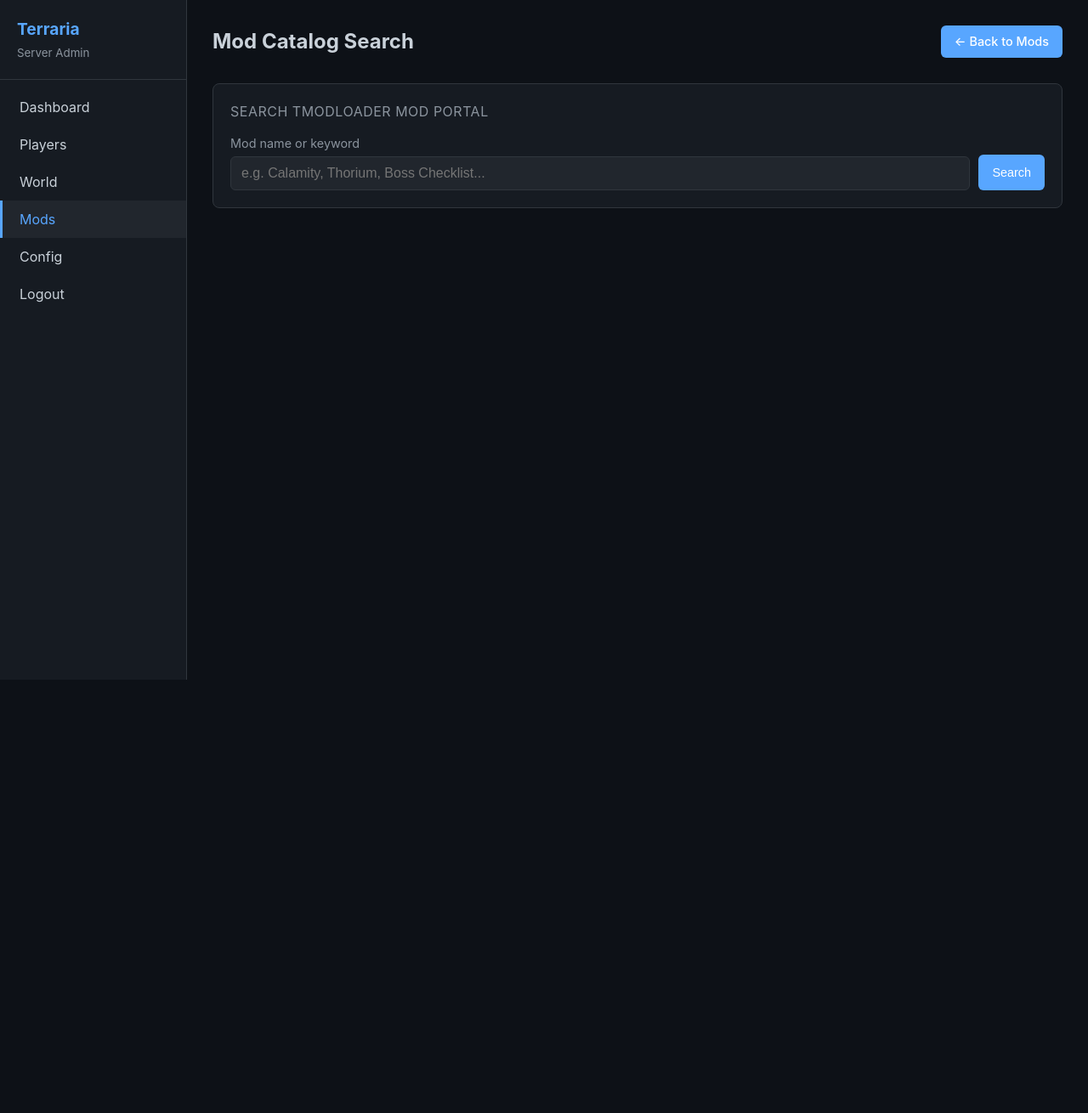
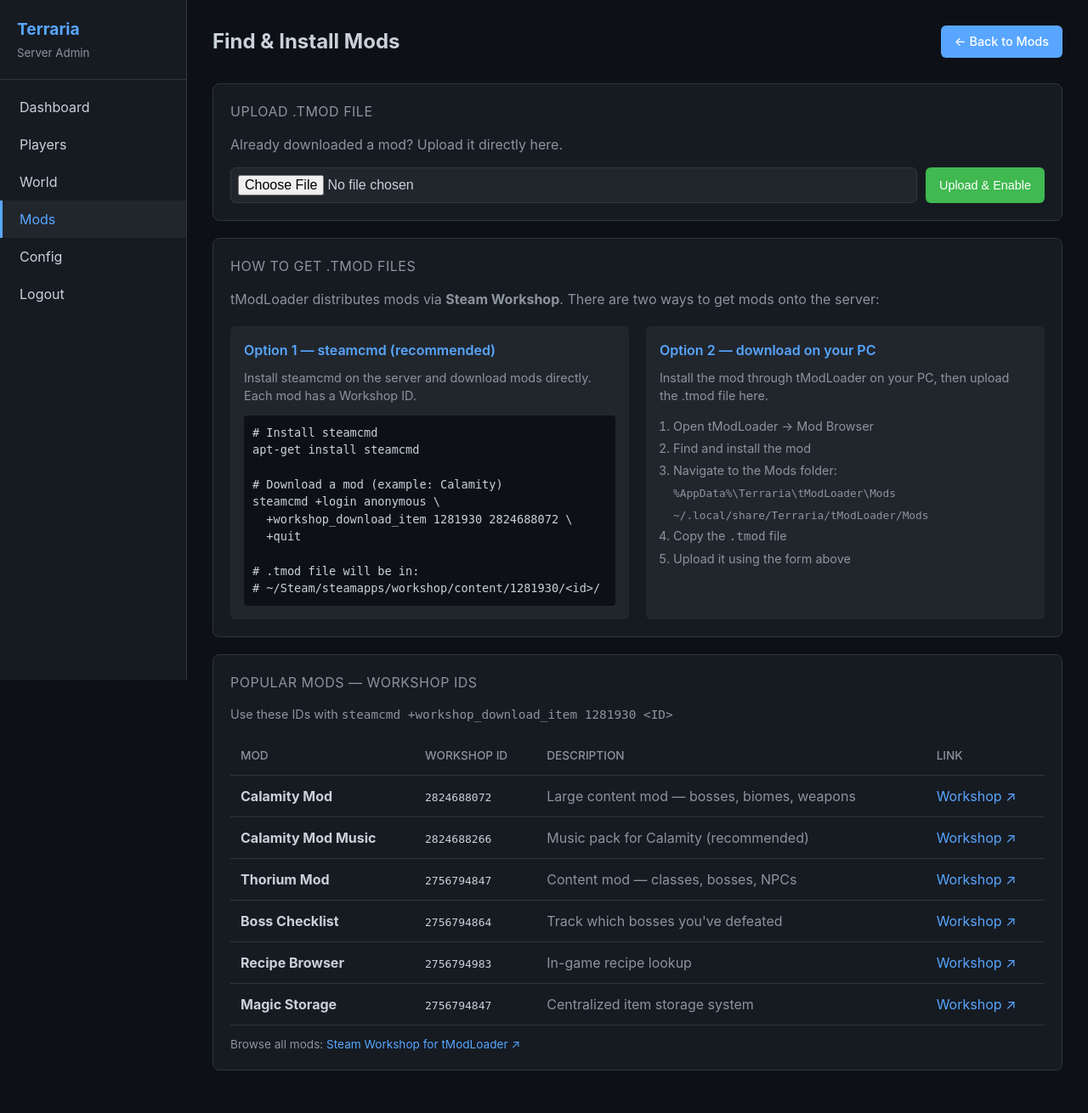
Before and after one commit to Melnikov37/Terraria-Server, a Flask app: page /mods/search in a window 1280 px wide. Shown: the whole page at 85% size. Before the commit the page ends 800 px from the top, so only its background shows below. Run offline with Flask 3, Linux system fonts and the light colour scheme; the visitor is signed in with stand-in values (Sample User, id 1).

Commit message:
fix: Replace broken mod portal API with Steam Workshop guide
tModLoader has no public REST API — mods are distributed via Steam Workshop.
- /mods/search now shows a how-to guide with steamcmd instructions
- Lists popular mods with their Workshop IDs (Calamity, Thorium, etc.)
- Explains two methods: steamcmd on server or download on PC + upload
- Removed dead API call and /mods/download route

Co-Authored-By: Claude Sonnet 4.6 <noreply@anthropic.com>

```diff
--- a/admin/app.py
+++ b/admin/app.py
@@ -39,7 +39,6 @@ ADMIN_PASSWORD = os.environ.get('ADMIN_PASSWORD', 'admin')
 SERVER_TYPE    = os.environ.get('SERVER_TYPE', 'tshock')
 SCREEN_SESSION = os.environ.get('SCREEN_SESSION', 'terraria')
 MODS_DIR       = os.environ.get('MODS_DIR', '/opt/terraria/.local/share/Terraria/tModLoader/Mods')
-TMOD_PORTAL    = os.environ.get('TMOD_PORTAL', 'https://api.tmod.io')
 CONFIG_FILE    = os.path.join(TERRARIA_DIR, 'serverconfig.txt')
 TSHOCK_CONFIG  = os.path.join(TERRARIA_DIR, 'tshock', 'config.json')
 SERVICE_NAME   = 'terraria'
@@ -774,78 +773,7 @@ def mods_delete():
 @app.route('/mods/search')
 @login_required
 def mods_search():
-    query = request.args.get('q', '').strip()
-    results = None
-    error = None
-
-    if query:
-        try:
-            resp = requests.get(
-                f'{TMOD_PORTAL}/api/mod/search',
-                params={'query': query, 'take': 20, 'sort': 'downloads'},
-                timeout=10,
-                headers={'User-Agent': 'TerrariaAdminPanel/1.0'}
-            )
-            if resp.ok:
-                data = resp.json()
-                # Handle both {"data": [...]} and direct list responses
-                if isinstance(data, list):
-                    results = data
-                elif isinstance(data, dict):
-                    results = data.get('data', data.get('mods', []))
-            else:
-                error = f'Mod portal returned status {resp.status_code}'
-        except requests.exceptions.ConnectionError:
-            error = 'Cannot connect to mod portal. Check internet connection.'
-        except requests.exceptions.Timeout:
-            error = 'Mod portal request timed out.'
-        except Exception as e:
-            error = f'Search error: {e}'
-
-    return render_template(
-        'mods_search.html',
-        query=query,
-        results=results,
-        error=error,
-        portal=TMOD_PORTAL,
-    )
-
-
-@app.route('/mods/download', methods=['POST'])
-@login_required
-def mods_download():
-    mod_name = request.form.get('mod_name', '').strip()
-    download_url = request.form.get('download_url', '').strip()
-
-    if not mod_name or not download_url:
-        flash('Mod name and download URL are required', 'error')
-        return redirect(url_for('mods_search'))
-
-    try:
-        os.makedirs(MODS_DIR, exist_ok=True)
-        filename = secure_filename(mod_name + '.tmod')
-        dest = os.path.join(MODS_DIR, filename)
-
-        resp = requests.get(
-            download_url, timeout=120, stream=True,
-            headers={'User-Agent': 'TerrariaAdminPanel/1.0'}
-        )
-        resp.raise_for_status()
-
-        with open(dest, 'wb') as f:
-            for chunk in resp.iter_content(chunk_size=8192):
-                f.write(chunk)
-
-        # Auto-enable
-        enabled = _get_enabled_mods()
-        enabled[mod_name] = True
-        _save_enabled_mods(enabled)
-
-        flash(f'Mod "{mod_name}" downloaded and enabled. Restart the server to apply.', 'success')
-    except Exception as e:
-        flash(f'Download failed: {e}', 'error')
-
-    return redirect(url_for('mods'))
+    return render_template('mods_search.html')
 
 
 # ============================================================
--- a/admin/templates/mods_search.html
+++ b/admin/templates/mods_search.html
@@ -1,101 +1,132 @@
 {% extends "base.html" %}
-{% block title %}Search Mods - Terraria Admin{% endblock %}
+{% block title %}Find Mods - Terraria Admin{% endblock %}
 
 {% block content %}
 <div class="header">
-    <h2>Mod Catalog Search</h2>
+    <h2>Find & Install Mods</h2>
     <a href="{{ url_for('mods') }}" class="btn btn-primary">← Back to Mods</a>
 </div>
 
+<!-- Upload -->
 <div class="card">
-    <div class="card-title">Search tModLoader Mod Portal</div>
-    <form method="GET" action="{{ url_for('mods_search') }}">
+    <div class="card-title">Upload .tmod file</div>
+    <p style="color: var(--text-muted); margin-bottom: 15px;">
+        Already downloaded a mod? Upload it directly here.
+    </p>
+    <form method="POST" action="{{ url_for('mods_upload') }}" enctype="multipart/form-data">
         <div style="display: flex; gap: 10px; align-items: flex-end;">
             <div class="form-group" style="flex: 1; margin-bottom: 0;">
-                <label>Mod name or keyword</label>
-                <input type="text" name="q" value="{{ query }}" placeholder="e.g. Calamity, Thorium, Boss Checklist...">
+                <input type="file" name="mod_file" accept=".tmod" required style="padding: 8px; cursor: pointer;">
             </div>
-            <button type="submit" class="btn btn-primary" style="height: 42px;">Search</button>
+            <button type="submit" class="btn btn-success" style="height: 42px;">Upload & Enable</button>
         </div>
     </form>
 </div>
 
-{% if error %}
-<div class="card" style="border-color: var(--danger);">
-    <p style="color: var(--danger);">{{ error }}</p>
-    <p style="color: var(--text-muted); margin-top: 8px; font-size: 0.9rem;">
-        If the mod portal is unavailable, download <code>.tmod</code> files manually from
-        <a href="https://steamcommunity.com/app/1281930/workshop/" target="_blank" rel="noopener">Steam Workshop</a>
-        and upload them on the <a href="{{ url_for('mods') }}">Mods page</a>.
+<!-- How to get mods -->
+<div class="card">
+    <div class="card-title">How to get .tmod files</div>
+
+    <p style="color: var(--text-muted); margin-bottom: 20px;">
+        tModLoader distributes mods via <strong>Steam Workshop</strong>. There are two ways to get mods onto the server:
     </p>
+
+    <div class="grid grid-2">
+        <!-- Option 1: steamcmd -->
+        <div style="background: var(--bg-input); border-radius: 6px; padding: 16px;">
+            <div style="font-weight: 600; margin-bottom: 10px; color: var(--accent);">Option 1 — steamcmd (recommended)</div>
+            <p style="color: var(--text-muted); font-size: 0.9rem; margin-bottom: 12px;">
+                Install steamcmd on the server and download mods directly. Each mod has a Workshop ID.
+            </p>
+            <div style="background: var(--bg); border-radius: 4px; padding: 10px; font-family: monospace; font-size: 0.85rem; color: var(--text);">
+                # Install steamcmd<br>
+                apt-get install steamcmd<br><br>
+                # Download a mod (example: Calamity)<br>
+                steamcmd +login anonymous \<br>
+                &nbsp;&nbsp;+workshop_download_item 1281930 2824688072 \<br>
+                &nbsp;&nbsp;+quit<br><br>
+                # .tmod file will be in:<br>
+                # ~/Steam/steamapps/workshop/content/1281930/&lt;id&gt;/
+            </div>
+        </div>
+
+        <!-- Option 2: client download -->
+        <div style="background: var(--bg-input); border-radius: 6px; padding: 16px;">
+            <div style="font-weight: 600; margin-bottom: 10px; color: var(--accent);">Option 2 — download on your PC</div>
+            <p style="color: var(--text-muted); font-size: 0.9rem; margin-bottom: 12px;">
+                Install the mod through tModLoader on your PC, then upload the .tmod file here.
+            </p>
+            <ol style="color: var(--text-muted); font-size: 0.9rem; padding-left: 16px; line-height: 1.8;">
+                <li>Open tModLoader → Mod Browser</li>
+                <li>Find and install the mod</li>
+                <li>Navigate to the Mods folder:<br>
+                    <code style="font-size: 0.8rem;">%AppData%\Terraria\tModLoader\Mods</code><br>
+                    <code style="font-size: 0.8rem;">~/.local/share/Terraria/tModLoader/Mods</code>
+                </li>
+                <li>Copy the <code>.tmod</code> file</li>
+                <li>Upload it using the form above</li>
+            </ol>
+        </div>
+    </div>
 </div>
 
-{% elif results is not none %}
-
-{% if results %}
+<!-- Popular mods with Workshop IDs -->
 <div class="card">
-    <div class="card-title">Results for "{{ query }}" ({{ results|length }})</div>
+    <div class="card-title">Popular Mods — Workshop IDs</div>
+    <p style="color: var(--text-muted); margin-bottom: 15px; font-size: 0.9rem;">
+        Use these IDs with <code>steamcmd +workshop_download_item 1281930 &lt;ID&gt;</code>
+    </p>
     <table class="table">
         <thead>
             <tr>
                 <th>Mod</th>
-                <th>Author</th>
-                <th>Version</th>
-                <th>Downloads</th>
-                <th>Action</th>
+                <th>Workshop ID</th>
+                <th>Description</th>
+                <th>Link</th>
             </tr>
         </thead>
         <tbody>
-            {% for mod in results %}
             <tr>
-                <td>
-                    <strong>{{ mod.get('displayName') or mod.get('name') }}</strong>
-                    {% if mod.get('description') %}
-                    <div style="color: var(--text-muted); font-size: 0.8rem; margin-top: 3px; max-width: 400px; overflow: hidden; text-overflow: ellipsis; white-space: nowrap;">
-                        {{ mod.get('description', '') | truncate(100) }}
-                    </div>
-                    {% endif %}
-                </td>
-                <td style="color: var(--text-muted);">{{ mod.get('author', '—') }}</td>
-                <td>
-                    <code style="font-size: 0.85rem;">{{ mod.get('version', '—') }}</code>
-                </td>
-                <td style="color: var(--text-muted);">
-                    {{ '{:,}'.format(mod.get('downloads', 0)) if mod.get('downloads') else '—' }}
-                </td>
-                <td>
-                    {% set dl_url = mod.get('downloadUrl') or mod.get('download_url') or '' %}
-                    {% set mod_id = mod.get('name') or mod.get('mod_name') or '' %}
-                    {% if dl_url and mod_id %}
-                    <form method="POST" action="{{ url_for('mods_download') }}" class="inline-form">
-                        <input type="hidden" name="mod_name" value="{{ mod_id }}">
-                        <input type="hidden" name="download_url" value="{{ dl_url }}">
-                        <button type="submit" class="btn btn-success btn-sm">Install</button>
-                    </form>
-                    {% else %}
-                    <span style="color: var(--text-muted); font-size: 0.85rem;">Manual install required</span>
-                    {% endif %}
-                </td>
+                <td><strong>Calamity Mod</strong></td>
+                <td><code>2824688072</code></td>
+                <td style="color: var(--text-muted);">Large content mod — bosses, biomes, weapons</td>
+                <td><a href="https://steamcommunity.com/sharedfiles/filedetails/?id=2824688072" target="_blank" rel="noopener">Workshop ↗</a></td>
             </tr>
-            {% endfor %}
+            <tr>
+                <td><strong>Calamity Mod Music</strong></td>
+                <td><code>2824688266</code></td>
+                <td style="color: var(--text-muted);">Music pack for Calamity (recommended)</td>
+                <td><a href="https://steamcommunity.com/sharedfiles/filedetails/?id=2824688266" target="_blank" rel="noopener">Workshop ↗</a></td>
+            </tr>
+            <tr>
+                <td><strong>Thorium Mod</strong></td>
+                <td><code>2756794847</code></td>
+                <td style="color: var(--text-muted);">Content mod — classes, bosses, NPCs</td>
+                <td><a href="https://steamcommunity.com/sharedfiles/filedetails/?id=2756794847" target="_blank" rel="noopener">Workshop ↗</a></td>
+            </tr>
+            <tr>
+                <td><strong>Boss Checklist</strong></td>
+                <td><code>2756794864</code></td>
+                <td style="color: var(--text-muted);">Track which bosses you've defeated</td>
+                <td><a href="https://steamcommunity.com/sharedfiles/filedetails/?id=2756794864" target="_blank" rel="noopener">Workshop ↗</a></td>
+            </tr>
+            <tr>
+                <td><strong>Recipe Browser</strong></td>
+                <td><code>2756794983</code></td>
+                <td style="color: var(--text-muted);">In-game recipe lookup</td>
+                <td><a href="https://steamcommunity.com/sharedfiles/filedetails/?id=2756794983" target="_blank" rel="noopener">Workshop ↗</a></td>
+            </tr>
+            <tr>
+                <td><strong>Magic Storage</strong></td>
+                <td><code>2756794847</code></td>
+                <td style="color: var(--text-muted);">Centralized item storage system</td>
+                <td><a href="https://steamcommunity.com/app/1281930/workshop/" target="_blank" rel="noopener">Workshop ↗</a></td>
+            </tr>
         </tbody>
     </table>
+    <p style="color: var(--text-muted); font-size: 0.85rem; margin-top: 12px;">
+        Browse all mods: <a href="https://steamcommunity.com/app/1281930/workshop/" target="_blank" rel="noopener">Steam Workshop for tModLoader ↗</a>
+    </p>
 </div>
 
-{% else %}
-<div class="card">
-    <p style="color: var(--text-muted);">No mods found for "{{ query }}".</p>
-    <p style="color: var(--text-muted); margin-top: 8px; font-size: 0.9rem;">
-        Try a different search term, or download the mod manually from
-        <a href="https://steamcommunity.com/app/1281930/workshop/" target="_blank" rel="noopener">Steam Workshop</a>.
-    </p>
-</div>
-{% endif %}
-
-{% elif query %}
-<div class="card">
-    <p style="color: var(--text-muted);">Searching…</p>
-</div>
-{% endif %}
-
 {% endblock %}
```
